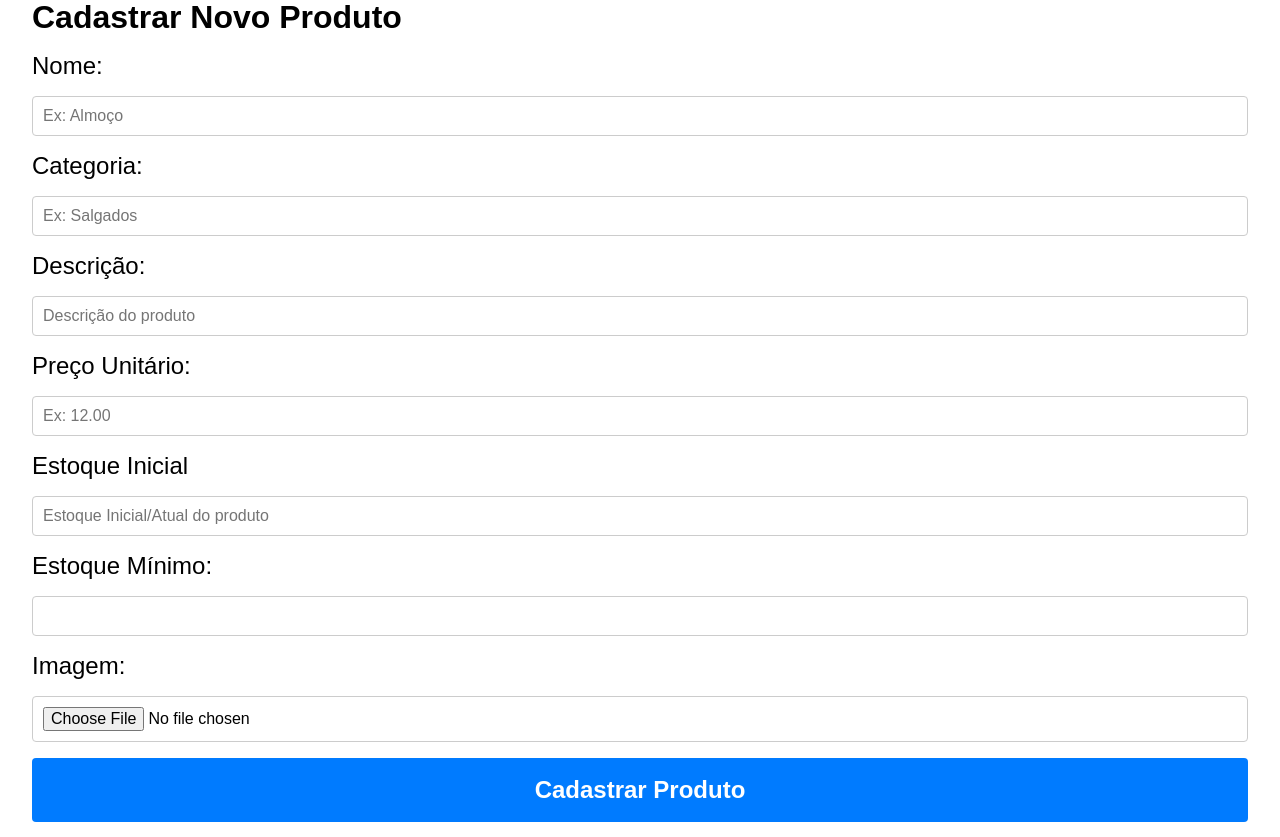
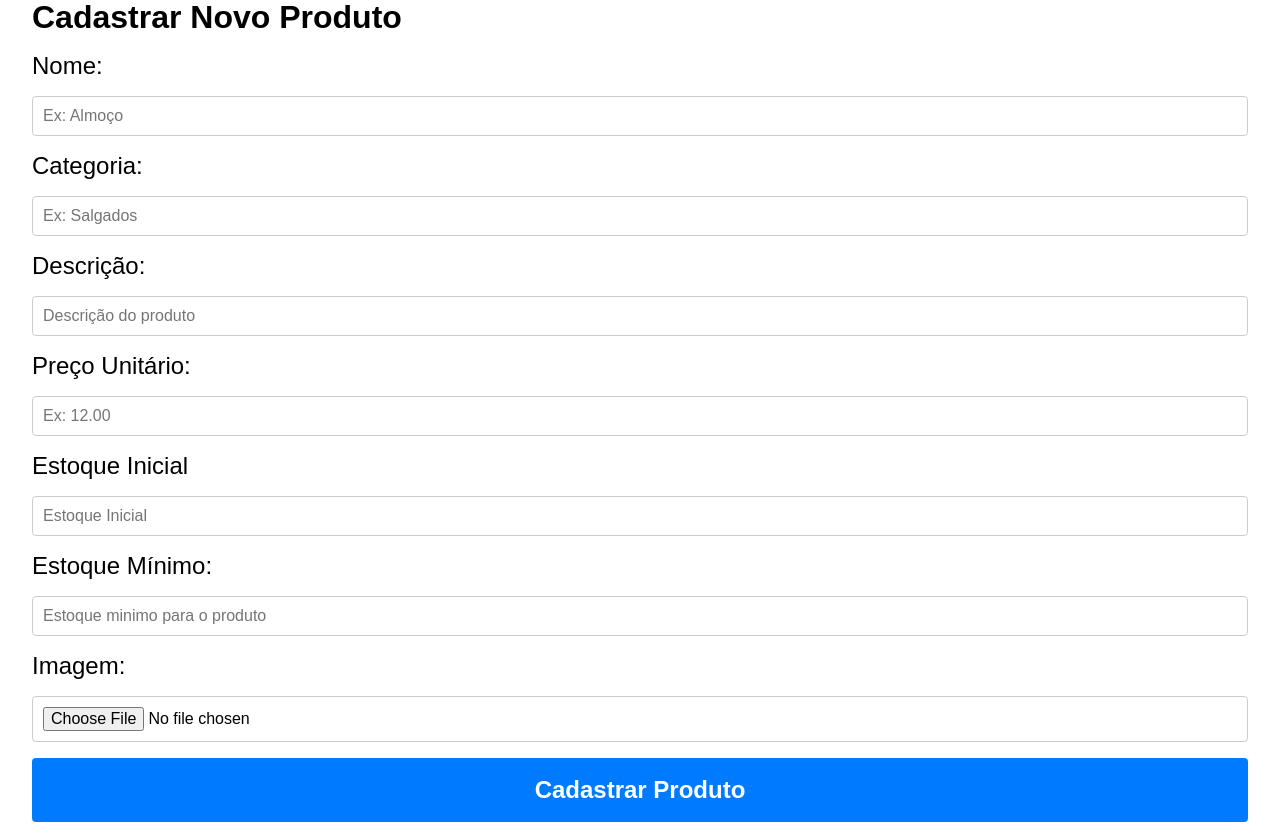
Before and after one commit to DanielRd27/TCC, a PHP site: page /EmployeeLayer/gerenciar_produtos.php in a window 1280 px wide. Shown: the part 122-959 px from the top of the page. Run offline with PHP 8.4, Linux system fonts and the light colour scheme; the visitor is signed in with stand-in values (Sample User, id 1); data that the repository does not hold is empty.

Commit message:
finalizado 100% Brasil para TCC
Melhorias podem ser feitas, Sophia necessita arrumar ortografia

```diff
--- a/EmployeeLayer/gerenciar_produtos.php
+++ b/EmployeeLayer/gerenciar_produtos.php
@@ -112,7 +112,7 @@ if ($_SERVER['REQUEST_METHOD'] === 'POST') {
             // SQL para INSERT com o novo campo 'imagem'
             $stmt = $pdo->prepare("
                 INSERT INTO produtos (nome, categoria, descricao, preco_unitario, estoque, estoque_minimo, imagem, created_by)
-                VALUES (?, ?, ?, ?, ?, ?, ?)");
+                VALUES (?, ?, ?, ?, ?, ?, ?, ?)");
             $stmt->execute([
                 $nome, $categoria, $descricao, $preco_unitario, $estoque, $estoque_minimo, $caminho_imagem, $_SESSION['funcionario_id']
             ]);
@@ -411,11 +411,11 @@ if (isset($_GET['acao'], $_GET['id']) && $_GET['acao'] === 'editar') {
                 <label>Preço Unitário:</label>
                 <input type="number" step="0.01" name="preco_unitario" placeholder="Ex: 12.00" required value="<?php echo htmlspecialchars($produto_edicao['preco_unitario'] ?? ''); ?>">
 
-                <label><?php echo $em_edicao ? 'Estoque Atual' : 'Estoque Inicial'; ?></label>
-                <input type="number" name="estoque" placeholder="Estoque Inicial/Atual do produto" required value="<?php echo htmlspecialchars($produto_edicao['estoque'] ?? ''); ?>">
+                <label><?php echo $em_edicao ? 'Estoque Atual (Não pode ser alterado por aqui)' : 'Estoque Inicial'; ?></label>
+                <input <?php echo $em_edicao ? 'disabled' : ''; ?> type="number" name="estoque" placeholder="Estoque Inicial" required value="<?php echo htmlspecialchars($produto_edicao['estoque'] ?? ''); ?>">
 
                 <label>Estoque Mínimo:</label>
-                <input type="number" name="estoque_minimo" required value="<?php echo htmlspecialchars($produto_edicao['estoque_minimo'] ?? ''); ?>">
+                <input type="number" name="estoque_minimo" placeholder="Estoque minimo para o produto" required value="<?php echo htmlspecialchars($produto_edicao['estoque_minimo'] ?? ''); ?>">
 
                 <label>Imagem:</label>
                 <input
--- a/UserLayer/home.php
+++ b/UserLayer/home.php
@@ -27,7 +27,7 @@ $icone_carrinho = $carrinho_cheio ? 'carrinho-cheio.png' : 'carrinho-vazio.png';
         <div class="nav-bar-header">
             <div class="logo rcl white">RCL</div>
             <div class="nav-item cart img-nav">
-                <a href="carrinho.html" class="icon-busca"><img src="icons/<?php echo $icone_carrinho?>" alt=""></a>
+                <a href="carrinho.php" class="icon-busca"><img src="icons/<?php echo $icone_carrinho?>" alt=""></a>
             </div>
         </div>
     </header>
--- a/UserLayer/pedidos.php
+++ b/UserLayer/pedidos.php
@@ -140,13 +140,13 @@ function formatarData($data) {
                                 <?= formatarStatus($pedido['status']) ?>
                             </span></p>
 
-                            <?php if ($pedido['status'] === 'pronto'): ?>
+                            <?php if ($pedido['status'] === 'Pronto'): ?>
                                 <div class="codigo-retirada">
                                     <strong>Código: <?= $pedido['codigo_retirada'] ?></strong>
                                 </div>
                             <?php endif; ?>
 
-                            <?php if (in_array($pedido['status'], ['pendente', 'confirmado', 'preparando'])): ?>
+                            <?php if (in_array($pedido['status'], ['Pendente', 'Confirmado', 'Preparando'])): ?>
                                 <div class="info-aguarde">
                                     <small>Aguarde o preparo para ver o código de retirada</small>
                                 </div>
```
Also changed, not shown: EmployeeLayer/gerenciar_funcionario.php (+24 -13 lines), img/prod_69237ed3a04348.42495873.png (added).
